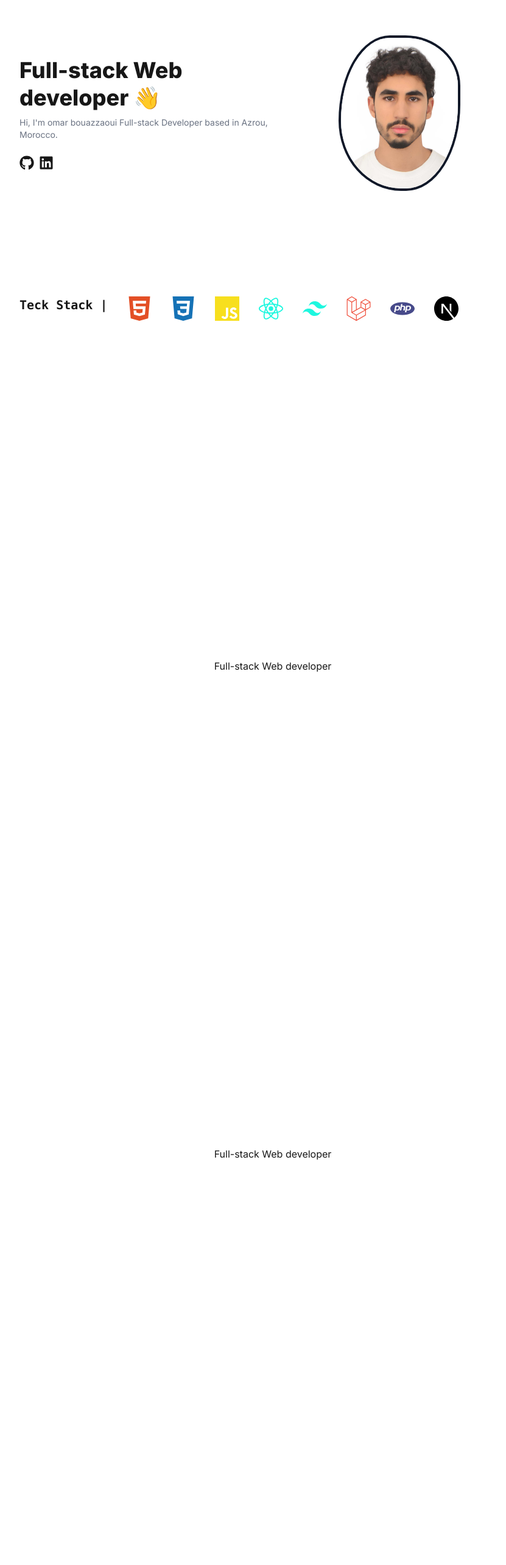
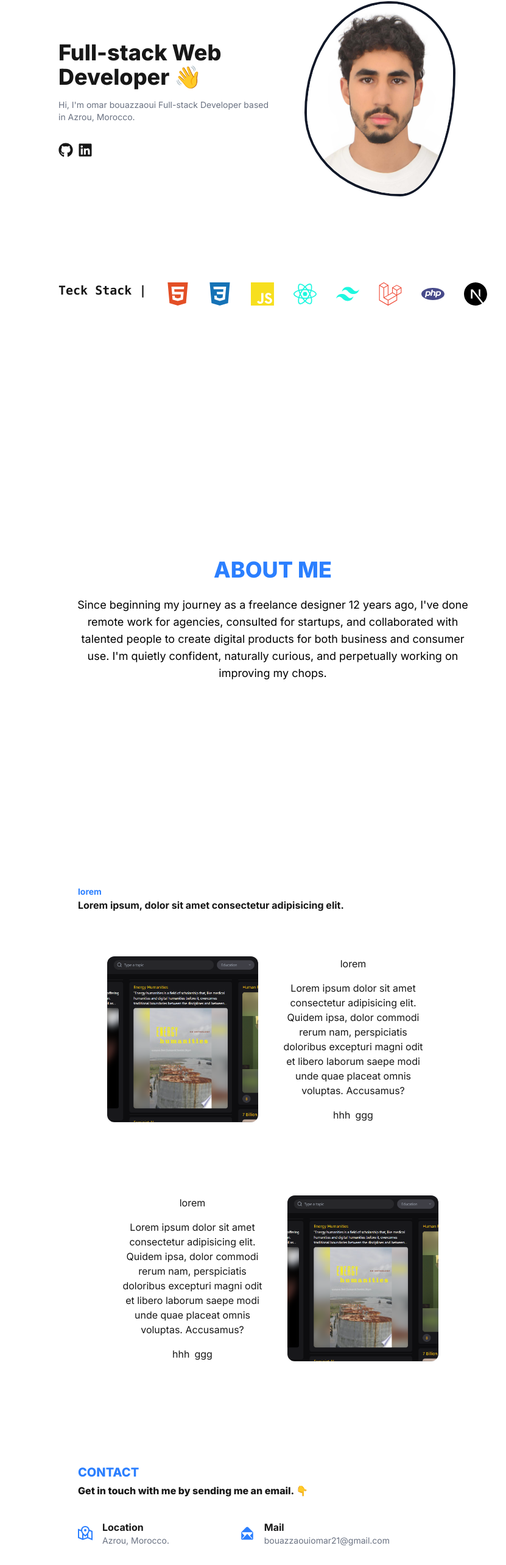
Before and after one commit to BOmarB/Portfolio, a Next.js app: page / in a window 1280 px wide. Shown: the part 148-2714 px from the top of the page at 61% size, without its empty margins (192-1023 px from the left). Built offline with nearby package versions, Linux system fonts and the light colour scheme.

Commit message:
Made the structure

```diff
--- a/app/components/AboutPage.tsx
+++ b/app/components/AboutPage.tsx
@@ -1,9 +1,23 @@
-import React from 'react'
+import React from "react";
 
 function AboutPage() {
   return (
-    <section id="about" className='min-h-screen flex items-center justify-center'><h1>Full-stack Web developer </h1></section>
-  )
+    <section
+      id="about"
+      className=" min-h-screen pb-20 w-full overflow-visible flex items-center justify-center"
+    >
+      <div className="max-w-2xl">
+        <h1 className="text-blue-500 font-extrabold text-4xl text-center p-4">
+          ABOUT ME{" "}
+        </h1>
+        <p className="text-center text-black p-2  text-lg">
+          {
+            "Since beginning my journey as a freelance designer 12 years ago, I've done remote work for agencies, consulted for startups, and collaborated with talented people to create digital products for both business and consumer use. I'm quietly confident, naturally curious, and perpetually working on improving my chops."
+          }
+        </p>
+      </div>
+    </section>
+  );
 }
 
-export default AboutPage
+export default AboutPage;
--- a/app/components/ContactPage.tsx
+++ b/app/components/ContactPage.tsx
@@ -1,9 +1,36 @@
-import React from 'react'
+import { GrMapLocation } from "react-icons/gr";
+
+import { IoIosMailOpen } from "react-icons/io";
 
 function ContactPage() {
   return (
-    <section id="contact" className='min-h-screen flex items-center justify-center'><h1>Full-stack Web developer </h1></section>
-  )
+    <section id="contact" className="p-12 px-4 md:py-20  max-w-2xl mx-auto">
+      <div className="">
+        <p className="text-xl text-blue-500 font-extrabold">CONTACT</p>
+        <p className=" py-1 font-extrabold">
+          Get in touch with me by sending me an email. 👇
+        </p>
+        <div className="flex flex-col md:flex-row justify-center md:justify-between items-center gap-8 max-w-lg mt-8 ">
+          <div className="flex items-center gap-4">
+            <GrMapLocation className="w-6 h-6 text-blue-500 flex-shrink-0" />
+            <div className="  ">
+              <h1 className=" font-bold">Location</h1>
+              <p className="text-sm text-gray-500">Azrou, Morocco.</p>
+            </div>
+          </div>
+          <div className="flex items-center gap-4">
+            <IoIosMailOpen className="w-6 h-6 text-blue-500 flex-shrink-0" />
+            <div>
+              <h1 className=" font-bold">Mail</h1>
+              <p className="text-sm text-gray-500 break-all">
+                bouazzaouiomar21@gmail.com
+              </p>
+            </div>
+          </div>
+        </div>
+      </div>
+    </section>
+  );
 }
 
-export default ContactPage
+export default ContactPage;
--- /dev/null
+++ b/app/components/Footer.tsx
@@ -0,0 +1,28 @@
+import React from "react";
+import { FaGithub, FaLinkedin } from "react-icons/fa";
+
+function Footer() {
+  const YEAR = new Date().getFullYear();
+  return (
+    <footer className="bg-black text-white py-6">
+      <div className="flex justify-center md:justify-between px-4 items-center max-w-3xl mx-auto">
+        <p className="font-bold text-xs md:text-sm tracking-tight">
+          Copyright © {YEAR}. Omar Bouazzaoui
+        </p>
+        <div className="hidden md:flex gap-1 md:gap-2">
+          <a href="https://github.com/BOmarB" target="_blank">
+            <FaGithub className="w-6 h-6" />
+          </a>
+          <a
+            href="https://www.linkedin.com/in/omar-bouazzaoui-2870b8281/"
+            target="_blank"
+          >
+            <FaLinkedin className="w-6 h-6" />
+          </a>
+        </div>
+      </div>
+    </footer>
+  );
+}
+
+export default Footer;
--- a/app/components/HomePage.tsx
+++ b/app/components/HomePage.tsx
@@ -18,18 +18,18 @@ function HomePage() {
   return (
     <section
       id="home"
-      className="min-h-screen   max-w-4xl grid grid-cols-2 items-center mx-auto py-20 px-8 "
+      className="min-h-screen max-w-3xl grid grid-cols-1 md:grid-cols-2 items-center mx-auto py-20 p-4 md:px-8 "
     >
-      <div className="self-center ">
-        <h1 className=" md:text-4xl leading-tight font-extrabold ">
-          Full-stack Web developer 👋
+      <div className="">
+        <h1 className="text-2xl md:text-4xl font-extrabold ">
+          Full-stack Web Developer 👋
         </h1>
-        <p className="py-2 text-xs md:text-sm text-gray-500">
+        <p className="py-4 text-xs md:text-sm text-gray-500">
           {
             "Hi, I'm omar bouazzaoui Full-stack Developer based in Azrou, Morocco."
           }
         </p>
-        <div className="flex gap-2 pt-4">
+        <div className="flex gap-1 md:gap-2 md:pt-4">
           <a href="https://github.com/BOmarB" target="_blank">
             <FaGithub className="w-6 h-6" />
           </a>
@@ -45,16 +45,16 @@ function HomePage() {
         <Image
           src={profile}
           alt="Omar"
-          width={200}
-          height={200}
-          className="rounded-full border-gray-900 border-4 border animate"
+          width={300}
+          height={300}
+          className="rounded-full border-gray-900 border-2 md:border-4 border animate w-32 h-40 md:w-62 md:h-80"
           title="Omar Bouazzaoui"
         />
       </div>
 
       <div className="col-span-2 ">
-        <pre className=" md:text-xl text-xs font-semibold flex md:gap-8">
-          Teck Stack |
+        <pre className=" md:text-xl text-sm gap-1  font-semibold flex md:gap-8">
+          <span className="pt-1 md:p-0">Teck Stack |</span>
           <SiHtml5 className="text-[#E34F26]" title="HTML5" size={40} />
           <SiCss3 className="text-[#1572B6]" title="CSS3" size={40} />
           <SiJavascript
--- a/app/components/Navbar.tsx
+++ b/app/components/Navbar.tsx
@@ -1,6 +1,9 @@
-'use client'
+"use client";
 import React from "react";
-import Link from "next/link";
+
+import { TiThMenu } from "react-icons/ti";
+
+import { IoClose } from "react-icons/io5";
 
 function Navbar() {
   const [openMenu, setOpenMenu] = React.useState(false);
@@ -15,14 +18,34 @@ function Navbar() {
         <a href="#projects">Projects</a>
         <a href="#contact">Contact</a>
       </div>
-      <button className="md:hidden " onClick={() => setOpenMenu(!openMenu)}>|||</button>
-      { openMenu && <nav className="fixed inset-0 z-[100] bg-white text-sm gap-4 font-bold">
-        <button className="md:hidden absolute top-4 right-4" onClick={() => setOpenMenu(!openMenu)}>X</button>
-        <a href="#home">Home</a>
-        <a href="#about">About</a>
-        <a href="#projects">Projects</a>
-        <a href="#contact">Contact</a>
-      </nav>}
+      <button className="md:hidden " onClick={() => setOpenMenu(!openMenu)}>
+        <TiThMenu size={25} />
+      </button>
+      {openMenu && (
+        <nav className="fixed flex justify-center items-center inset-0 z-[100] bg-white text-sm  font-bold">
+          <button
+            className="md:hidden absolute top-4 right-4"
+            onClick={() => setOpenMenu(!openMenu)}
+          >
+            <IoClose size={35} />
+          </button>
+          <div className="flex  ">
+            <ul className="">
+            <li className="">
+              <a href="#home">Home</a>
+              <a href="#about" className=" ">
+                About
+              </a>
+              <a href="#projects" className="block ">
+                Projects
+              </a>
+              <a href="#contact" className="block ">
+                Contact
+              </a>
+            </li></ul>
+          </div>
+        </nav>
+      )}
     </nav>
   );
 }
--- a/app/components/ProjectsPage.tsx
+++ b/app/components/ProjectsPage.tsx
@@ -1,9 +1,67 @@
-import React from 'react'
+import React from "react";
+import p1 from "@/app/components/Journey.png";
+import Image from "next/image";
 
 function ProjectsPage() {
   return (
-    <section id="projects" className='min-h-screen flex items-center justify-center'><h1>Full-stack Web developer </h1></section>
-  )
+    <section id="projects" className="min-h-screen max-w-2xl mx-auto px-4 space-y-6">
+      <div>
+        <h1 className="text-blue-500 text-sm font-bold ">lorem </h1>
+        <p className="font-bold ">
+          Lorem ipsum, dolor sit amet consectetur adipisicing elit.
+        </p>
+      </div>
+      <div className="p-12 flex md:flex-row flex-col gap-4 ">
+        <Image
+          src={p1}
+          alt="p1"
+          width={300}
+          height={300}
+          className="rounded-xl w-62 object-cover"
+        />
+
+        <div className="">
+          <h1 className="text-center">lorem </h1>
+          <p className="text-center p-4">
+            {" "}
+            Lorem ipsum dolor sit amet consectetur adipisicing elit. Quidem
+            ipsa, dolor commodi rerum nam, perspiciatis doloribus excepturi
+            magni odit et libero laborum saepe modi unde quae placeat omnis
+            voluptas. Accusamus?
+          </p>
+          <div className="flex justify-center gap-2">
+            <a href="">hhh</a>
+            <a href="">ggg</a>
+          </div>
+        </div>
+      </div>
+      <div className="p-12 flex md:flex-row flex-col gap-4">
+
+
+        <div className="">
+          <h1 className="text-center">lorem </h1>
+          <p className="text-center p-4">
+            {" "}
+            Lorem ipsum dolor sit amet consectetur adipisicing elit. Quidem
+            ipsa, dolor commodi rerum nam, perspiciatis doloribus excepturi
+            magni odit et libero laborum saepe modi unde quae placeat omnis
+            voluptas. Accusamus?
+          </p>
+          <div className="flex justify-center gap-2">
+            <a href="">hhh</a>
+            <a href="">ggg</a>
+          </div>
+        </div>
+        <Image
+          src={p1}
+          alt="p1"
+          width={300}
+          height={300}
+          className="rounded-xl w-62 object-cover"
+        />
+      </div>
+    </section>
+  );
 }
 
-export default ProjectsPage
+export default ProjectsPage;
--- /dev/null
+++ b/app/components/page.tsx
@@ -0,0 +1,7 @@
+import Image from "next/image";
+
+export default function Home() {
+  return (
+   <div></div>
+  );
+}
--- a/app/globals.css
+++ b/app/globals.css
@@ -27,26 +27,51 @@ body {
 
 @keyframes animation {
   0% {
-    border-radius: 60% 40% 30% 70% / 60% 40% 70% 40%;
+    border-radius: 60% 40% 30% 70% / 60% 30% 70% 40%;
     transfrom: rotate(0deg);
   }
   50% {
-    border-radius: 30% 60% 70% 40% / 60% 30% 50% 60%;
-
+    border-radius: 40% 60% 70% 40% / 50% 70% 40% 60%;
   }
   100% {
-    border-radius: 60% 40% 30% 70% / 60% 40% 70% 40%;
+    border-radius: 60% 40% 30% 70% / 60% 30% 70% 40%;
     transfrom: rotate(360deg);
   }
 }
 
-.animate{
-  animation:animation 8s ease-in-out infinite;
+.animate {
+  animation: animation 7s ease-in-out infinite;
 }
 
-@theme {
-  --breakpoint-sm: 640px;
-  --breakpoint-md: 744px;
-  --breakpoint-lg: 1024px;
-  --breakpoint-xl: 1280px;
+  @theme {
+    --breakpoint-sm: 640px;
+    --breakpoint-md: 744px;
+    --breakpoint-lg: 1024px;
+    --breakpoint-xl: 1280px;
+  }
+
+li a {
+  display: block;
+  text-decoration: none;
+  padding:8px 16px;
 }
+
+ul {
+  list-style-type: none;
+}
+
+
+::-webkit-scrollbar{
+  width:12px;
+  height:12px;
+}
+
+::-webkit-scrollbar-track{
+  background: #f1f1f1;
+  border-radius: 10px;
+}
+
+::-webkit-scrollbar-thumb{
+  background:#000000;
+  /* border-radius: 10px; */
+}
--- a/app/layout.tsx
+++ b/app/layout.tsx
@@ -2,6 +2,7 @@ import type { Metadata } from "next";
 import "./globals.css";
 import Navbar from "./components/Navbar";
 import { Inter } from 'next/font/google'
+import Footer from "./components/Footer";
 
 const inter = Inter({subsets:['latin']});
 
@@ -19,7 +20,8 @@ export default function RootLayout({
     <html lang="en">
       <body className={inter.className}>
         <Navbar />
-        <main className="min-h-screen relative top-10">{children}</main>
+        <main className="min-h-screen">{children}</main>
+        <Footer/>
       </body>
     </html>
   );
--- a/app/page.tsx
+++ b/app/page.tsx
@@ -10,6 +10,7 @@ export default function Home() {
       <HomePage />
       <AboutPage />
       <ProjectsPage />
+      <div className="h-10"></div>
       <ContactPage />
     </div>
   );
```
Also changed, not shown: app/components/Journey.png (added), 1 other file (tests, documents, lock files or other folders).
